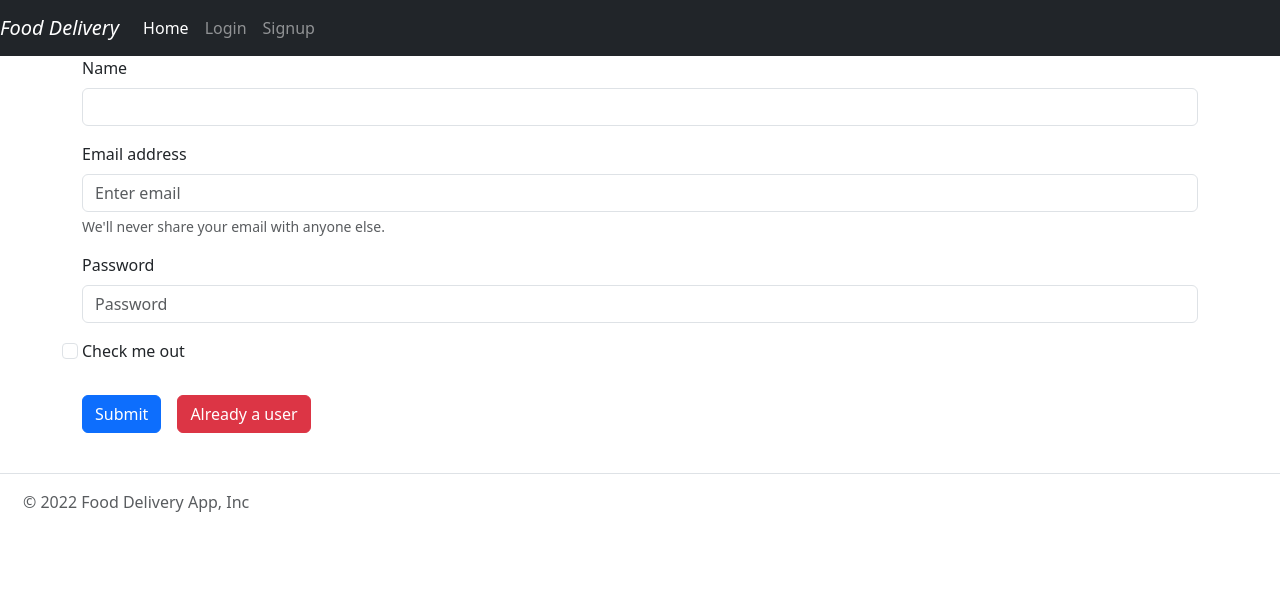
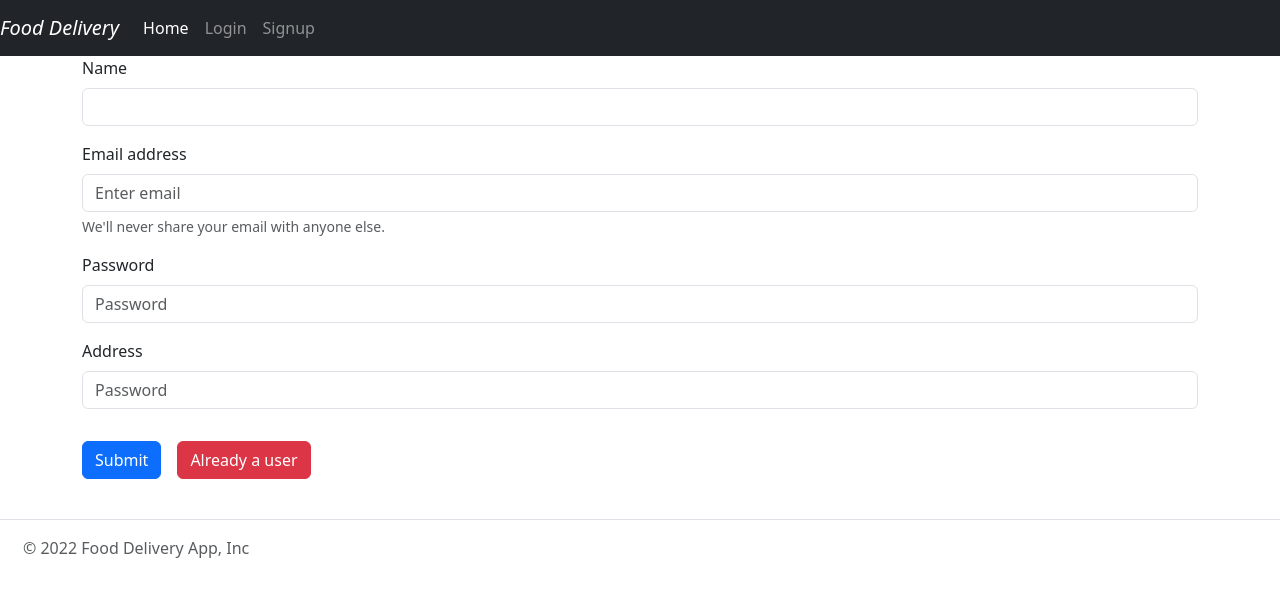
Before and after one commit to Achira2001/Food-Delivery-App, a React (Create React App) app in the folder food-delivery-app/: page /createUser in a window 1280 px wide. Shown: the top 596 px of the page. Built offline with nearby package versions, Linux system fonts and the light colour scheme.

Commit message:
update files

```diff
--- a/food-delivery-app/src/pages/Signup.js
+++ b/food-delivery-app/src/pages/Signup.js
@@ -1,7 +1,9 @@
-import React from 'react'
+import React, { useState } from 'react'
 import { Link } from 'react-router-dom'
 
 export default function Signup() {
+
+    const [credentials, setcredetials] = useState({name:"", email:"", password:"", geolocation:""})
 
     const handleSubmit = async(e) =>{
         e.preventDefault();
@@ -14,6 +16,10 @@ export default function Signup() {
         })
     }
 
+const onChange=(event)=>{
+  setcredentials({...credentials, [event.target.name]:event.target.value})
+}
+
   return (
     <>
 
@@ -21,20 +27,20 @@ export default function Signup() {
       <form onSubmit={handleSubmit}>
   <div className="mb-3">
     <label for="name" className='form-label'>Name</label>
-    <input type="text" className="form-control"/>
+    <input type="text" className="form-control" name="name" value={credentials.name} onChange={onChange}/>
   </div>
   <div className="mb-3">
     <label for="exampleInputEmail1">Email address</label>
-    <input type="email" className="form-control" id="exampleInputEmail1" aria-describedby="emailHelp" placeholder="Enter email"/>
+    <input type="email" className="form-control" name="email" value={credentials.email} onChange={onChange} id="exampleInputEmail1" aria-describedby="emailHelp" placeholder="Enter email"/>
     <small id="emailHelp" className="form-text text-muted">We'll never share your email with anyone else.</small>
   </div>
   <div className="mb-3">
     <label for="exampleInputPassword1">Password</label>
-    <input type="password" className="form-control" id="exampleInputPassword1" placeholder="Password"/>
+    <input type="password" className="form-control" name="password" value={credentials.password} onChange={onChange} id="exampleInputPassword1" placeholder="Password"/>
   </div>
   <div className="mb-3">
-    <input type="checkbox" className="form-check-input" id="exampleCheck1"/>
-    <label className="form-check-label" for="exampleCheck1">Check me out</label>
+    <label for="exampleInputPassword1">Address</label>
+    <input type="password" className="form-control" name="geolocation" value={credentials.geolocation} onChange={onChange} id="exampleInputPassword1" placeholder="Password"/>
   </div>
   <button type="submit" className="btn btn-primary">Submit</button>
   <Link to="/login" className='m-3 btn btn-danger'>Already a user</Link>
```
